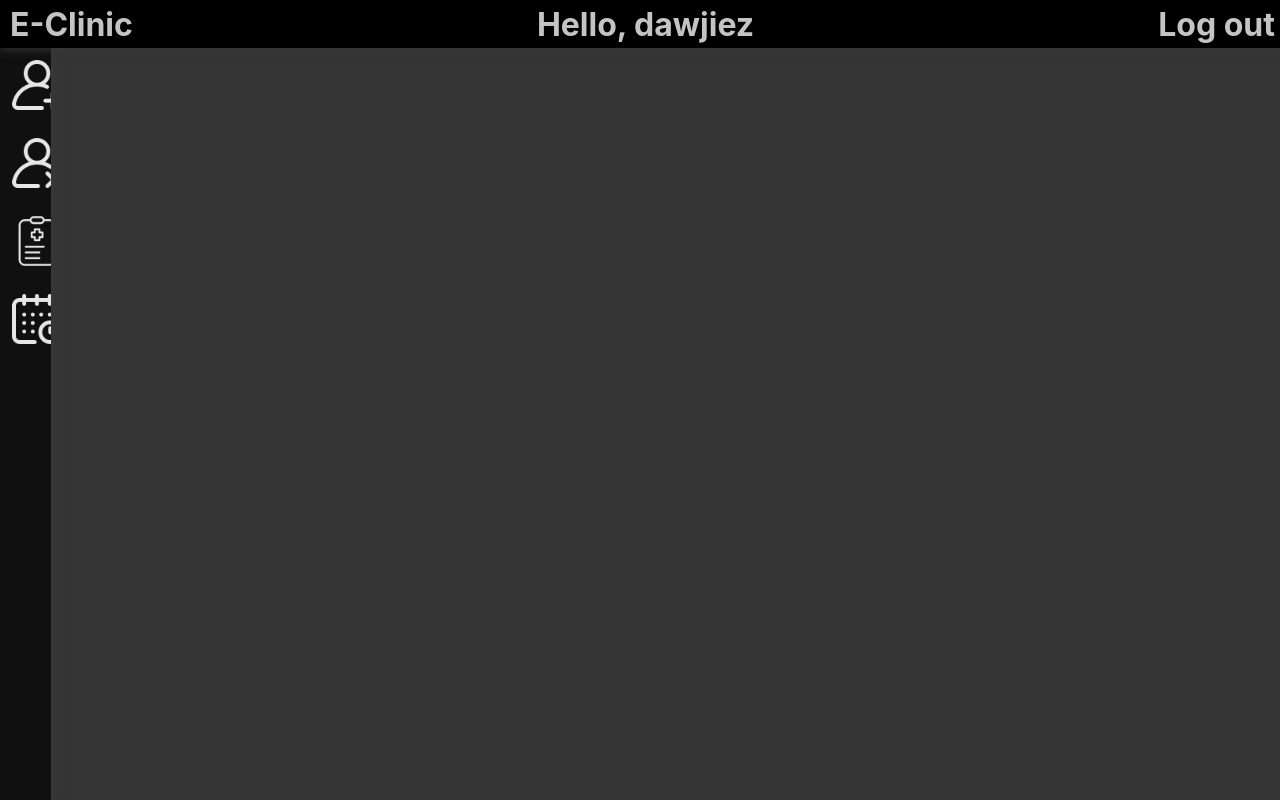
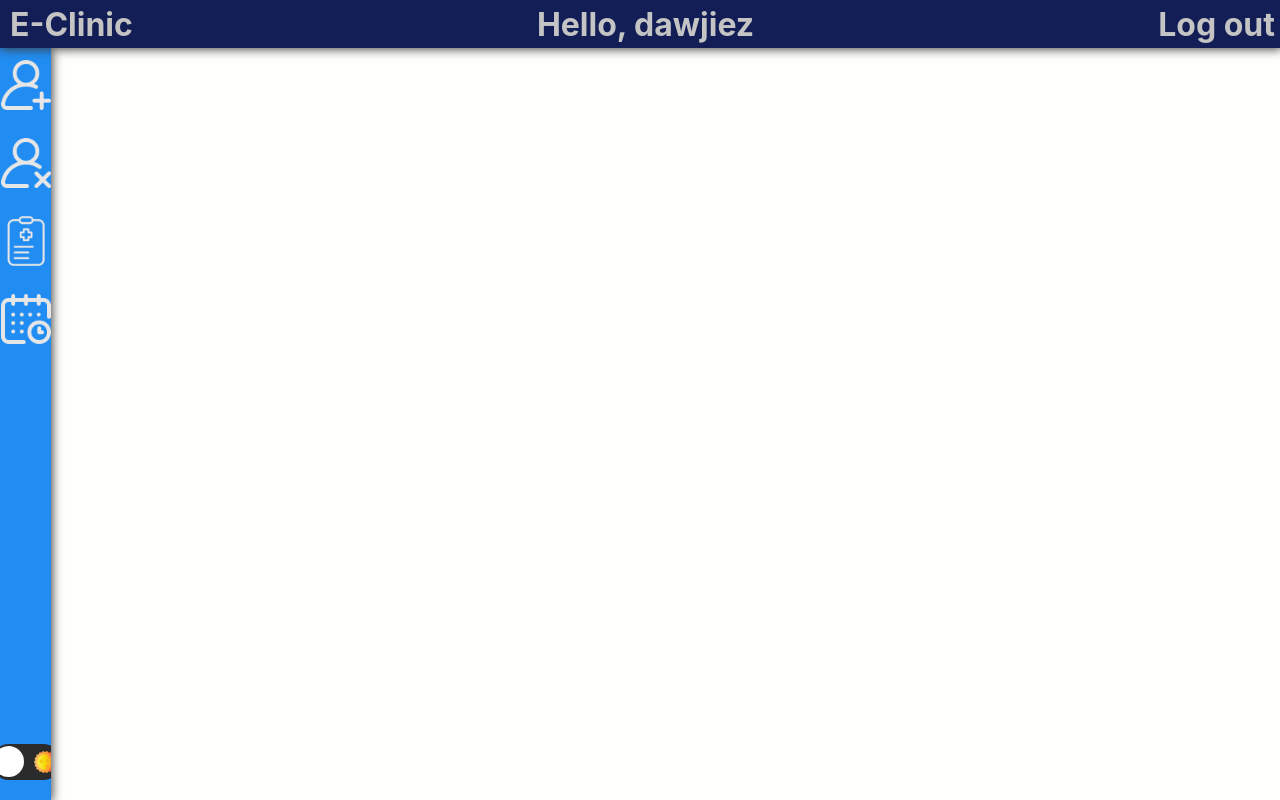
Before and after one commit to SolidCodeEmpire/Clinic, a React (Create React App) app in the folder frontend/: page / in a window 1280 px wide. Built offline with nearby package versions, Linux system fonts and the light colour scheme.

Commit message:
0.1.1 - Toggle theme button
Co-authored-by: Dave <Dave848@users.noreply.github.com>

```diff
--- a/frontend/src/App.tsx
+++ b/frontend/src/App.tsx
@@ -13,26 +13,6 @@ function App() {
     role: "receptionist"
   })
 
-  const [isDarkTheme, setIsDarkTheme] = useState<boolean>(true);
-
-  const lightTheme =
-  `--titlebar-color: #121e55;
-  --navbar-color: #218df3;
-  --navbar-hover-color: #lightblue;
-  --main-content-color: #fffffc;
-  --font-color: #1a1a1a;`
-
-  const darkTheme =
-  `--titlebar-color: #000000;
-  --navbar-color: #101010;
-  --navbar-hover-color: #808080;
-  --main-content-color: #353535;
-  --font-color: #fffff0;`
-
-  // Set new colors
-  var root = document.documentElement;
-  root.style.cssText = isDarkTheme ? darkTheme : lightTheme;
-
   return (
     <BrowserRouter>
       <div className='main-container'>
@@ -42,7 +22,6 @@ function App() {
           <h1>Log out</h1>
         </div>
         <div className='main-container-content'>
-
           <Navbar role={user.role}></Navbar>
           <div className='content'>
 
--- a/frontend/src/Components/Navbar/Navbar.css
+++ b/frontend/src/Components/Navbar/Navbar.css
@@ -5,6 +5,10 @@
     float: left;
     z-index: 3;
     background-color: var(--navbar-color);
+    display: flex;
+    flex-direction: column;
+    align-items: center;
+    justify-content: flex-start;
 }
 
 .navbar-link:hover img {
@@ -17,6 +21,11 @@
 
 .navbar-image{
     padding:12px;
-    width:50px;
+    width: 50px;
     filter: invert(90%);
 }
+
+.flex-end-self{
+    margin-top: auto;
+    margin-bottom: 20px;
+}
--- a/frontend/src/Components/Navbar/Navbar.tsx
+++ b/frontend/src/Components/Navbar/Navbar.tsx
@@ -1,6 +1,7 @@
 import React from 'react';
 import { Link } from 'react-router-dom';
 import "./Navbar.css"
+import ToggleTheme from '../ToggleTheme/ToggleTheme';
 
 
 type NavbarProps = {
@@ -39,11 +40,14 @@ export default function Navbar(props: NavbarProps) {
         return <>
           <Link to={value.url}>
             <div className="navbar-link">
-              <img src={value.iconPath} alt={value.name + " icon"} className="navbar-image"></img>
+              <img src={value.iconPath} alt={value.name + " icon"} aria-label={value.name} className="navbar-image"></img>
             </div>
           </Link>
         </>
       })}
+      <div className='flex-end-self'>
+        <ToggleTheme></ToggleTheme>
+      </div>
     </nav>
   )
 }
--- /dev/null
+++ b/frontend/src/Components/ToggleTheme/ToggleTheme.css
@@ -0,0 +1,59 @@
+.dark-theme-toggle-wrap {
+    transition: background 0.2s linear;
+}
+
+.dark-theme-toggle-checkbox {
+    opacity: 0;
+    display: none;
+}
+
+.dark-theme-toggle-checkbox-label {
+    background-color: #2b2b2b;
+    width: 70px;
+    height: 36px;
+    border-radius: 50px;
+    position: relative;
+    cursor: pointer;
+    display: flex;
+    justify-content: space-between;
+    align-items: center;
+}
+
+.dark-theme-toggle-checkbox-label .ball {
+    background-color: #fff;
+    width: 31px;
+    height: 31px;
+    position: absolute;
+    left: 2px;
+    top: 2px;
+    border-radius: 50%;
+    transition: transform 0.2s linear;
+}
+
+.dark-theme-toggle-checkbox:checked+.dark-theme-toggle-checkbox-label .ball {
+    transform: translateX(35px);
+}
+
+.dark-theme {
+    content: "\f185";
+}
+
+.dark-theme-toggle-checkbox-label img {
+    -webkit-user-drag: none;
+    -webkit-user-drag: none;
+    -ms-user-select: none;
+    -webkit-user-select: none;
+    -moz-user-select: none;
+    -webkit-user-select: none;
+    -ms-user-select: none;
+    width: 22px;
+    height: 22px;
+}
+
+.sun-img{
+    margin: 4px 5px 0 0;
+}
+
+.moon-img{
+    margin: 4px 0 0 5px;
+}
--- /dev/null
+++ b/frontend/src/Components/ToggleTheme/ToggleTheme.tsx
@@ -0,0 +1,44 @@
+import React from 'react';
+import { useState } from 'react';
+
+import './ToggleTheme.css'
+
+export default function ToggleTheme() {
+  const [isDarkTheme, setIsDarkTheme] = useState<boolean>(false);
+
+  const lightTheme =
+    `--titlebar-color: #121e55;
+    --navbar-color: #218df3;
+    --navbar-hover-color: lightblue;
+    --main-content-color: #fffffc;
+    --font-color: #1a1a1a;`
+
+  const darkTheme =
+    `--titlebar-color: #050505;
+    --navbar-color: #101010;
+    --navbar-hover-color: #808080;
+    --main-content-color: #353535;
+    --font-color: #fffff0;`
+
+  // Set new colors
+  var root = document.documentElement;
+  root.style.cssText = isDarkTheme ? darkTheme : lightTheme;
+
+  return (
+    <div className='dark-theme-toggle-wrap'>
+      <input
+        className='dark-theme-toggle-checkbox'
+        type='checkbox'
+        checked={isDarkTheme}
+        aria-label='Toggle dark theme'
+        onChange={() => setIsDarkTheme(!isDarkTheme)}
+        id="dark-theme-toggle-checkbox">
+      </input>
+      <label htmlFor='dark-theme-toggle-checkbox' className='dark-theme-toggle-checkbox-label'>
+        <i className="moon"><img className='moon-img' src='resources/moon.png' alt=''/></i>
+        <i className="sun"><img className='sun-img' src='resources/sun.png' alt=''/></i>
+        <span className="ball"></span>
+      </label>
+    </div>
+  )
+}
```
Also changed, not shown: frontend/public/resources/moon.png (added), frontend/public/resources/sun.png (added).
